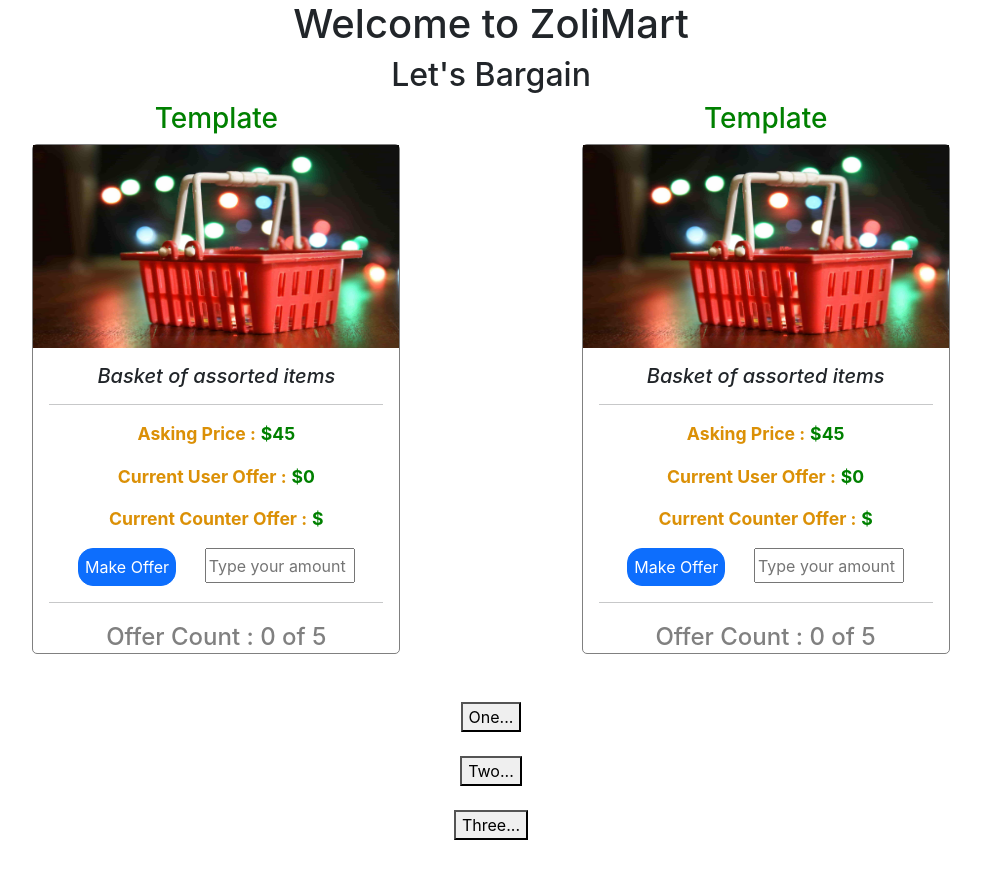
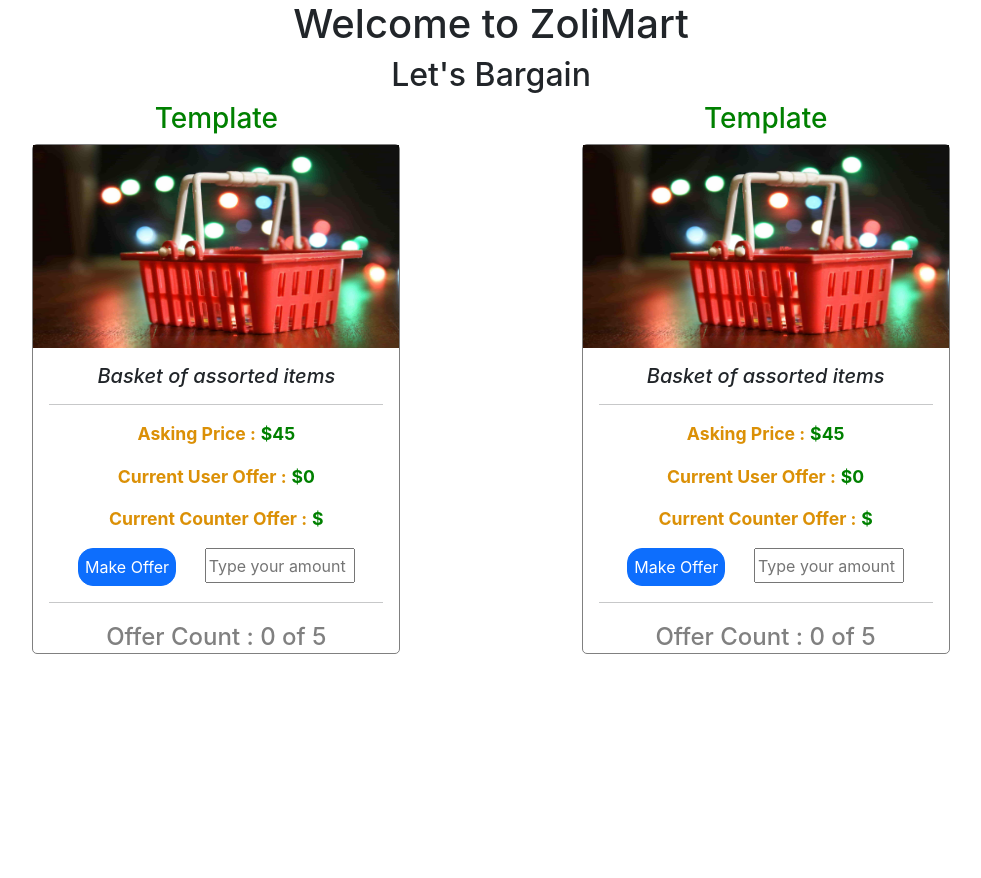
Before and after one commit to IkeGod30/zolimart_app, a React (Create React App) app in the folder haggle/: page / in a window 1280 px wide. Shown: the top 878 px of the page, without its empty margins (149-1130 px from the left). After the commit the page ends 800 px from the top, so only its background shows below. Built offline with nearby package versions, Linux system fonts and the light colour scheme.

Commit message:
Commented Testing component

```diff
--- a/haggle/src/App.js
+++ b/haggle/src/App.js
@@ -25,7 +25,7 @@
 
       {/* <BlogText /> */}
 
-      <Testing />
+      {/* <Testing /> */}
 
     </div>
   );
```
